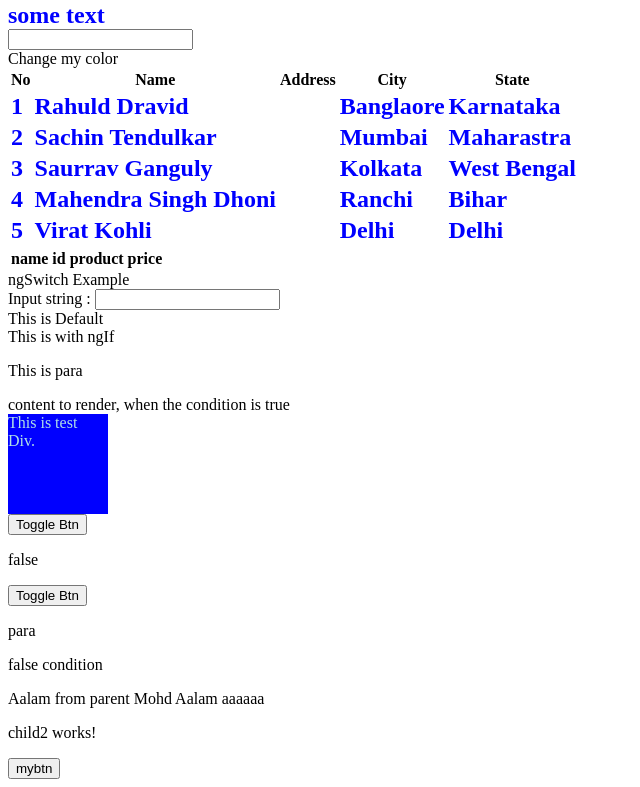
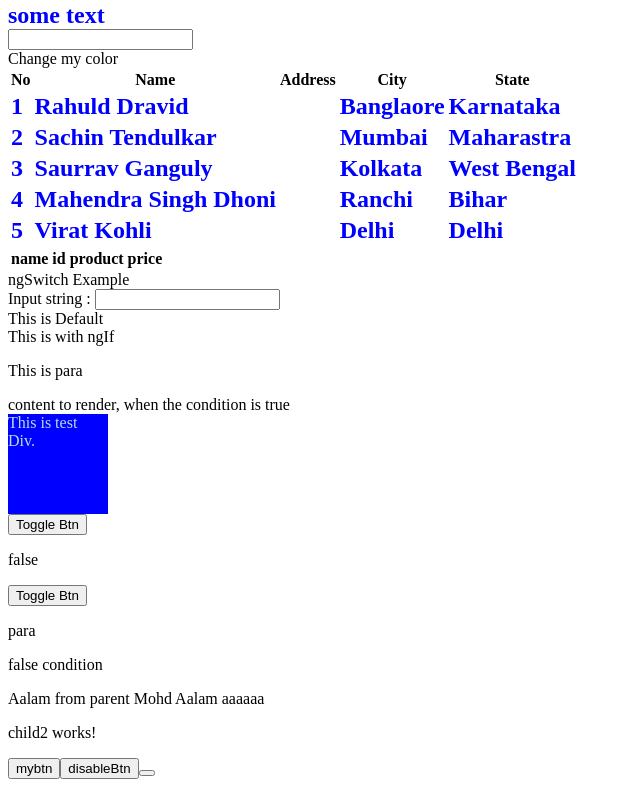
Before and after one commit to Mohdaalam1522/angular-ux, an Angular app: page / in a window 1280 px wide. Shown: the part 228-1015 px from the top of the page, without its empty margins (0-640 px from the left). Built offline with nearby package versions, Linux system fonts and the light colour scheme.

Commit message:
myDisableEnableBtn

```diff
--- a/src/app/app.component.html
+++ b/src/app/app.component.html
@@ -10,3 +10,5 @@
 <div>Data from Child component: {{dataFromParent | json}}</div>
 <div>Data from Grand Child: {{myGrandChildData}}</div>
 <app-my-child [parent]="myName"[child]="childName" [mychild]="myParent" (myCustomersData)="myChildData($event)"  (myToggleFlag)="toggleData($event)" (mybuttonflag)="data($event)" (myText)="text($event)" (myCustomersName)="class($event)" (myChildParent) ="parentData($event)" (myChildOut)="datachild($event)" (dataFromGrandChild)="grandChildData($event)"></app-my-child>
+<button [disabled]="myGrandChildData"> disableBtn</button>
+<button> </button>
```
